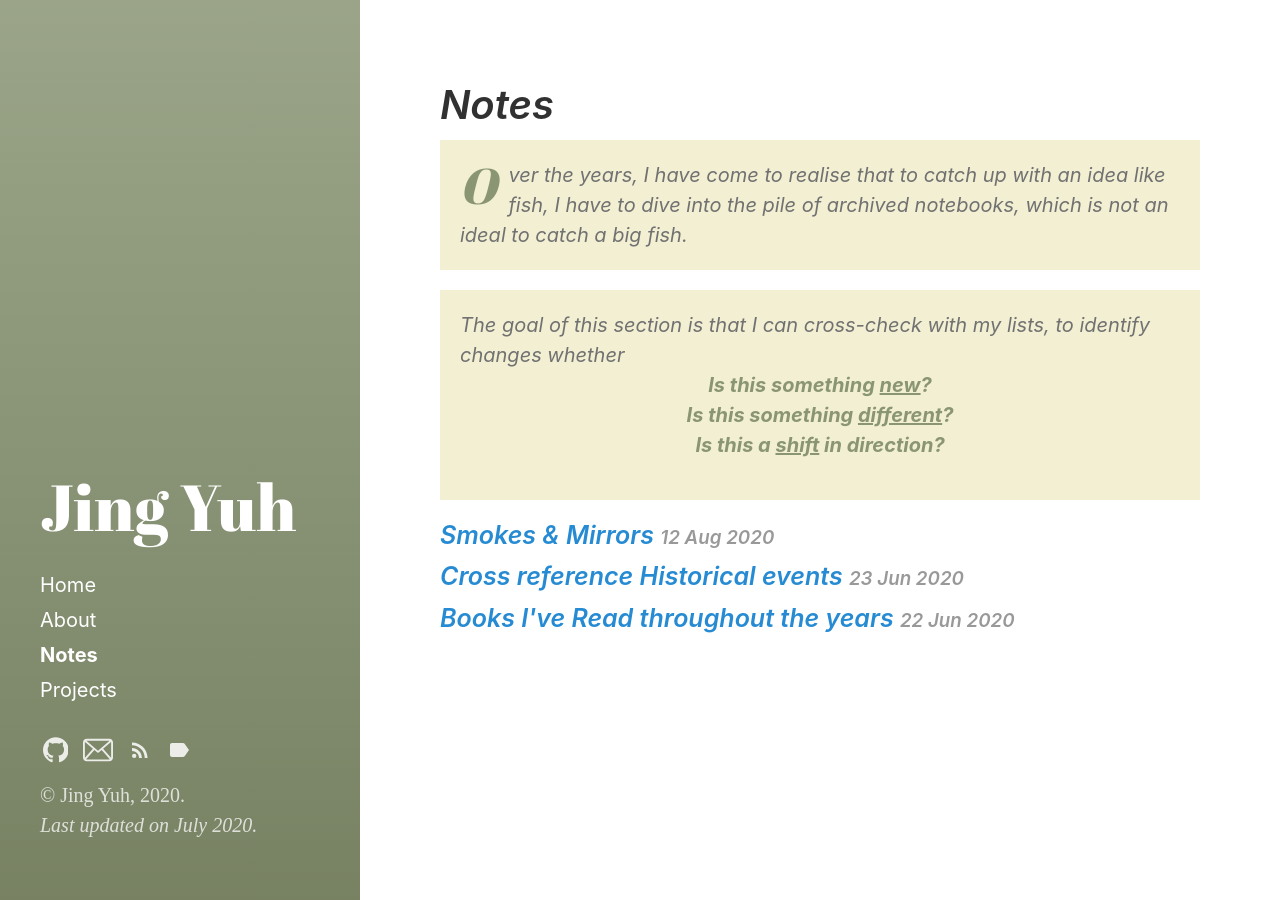
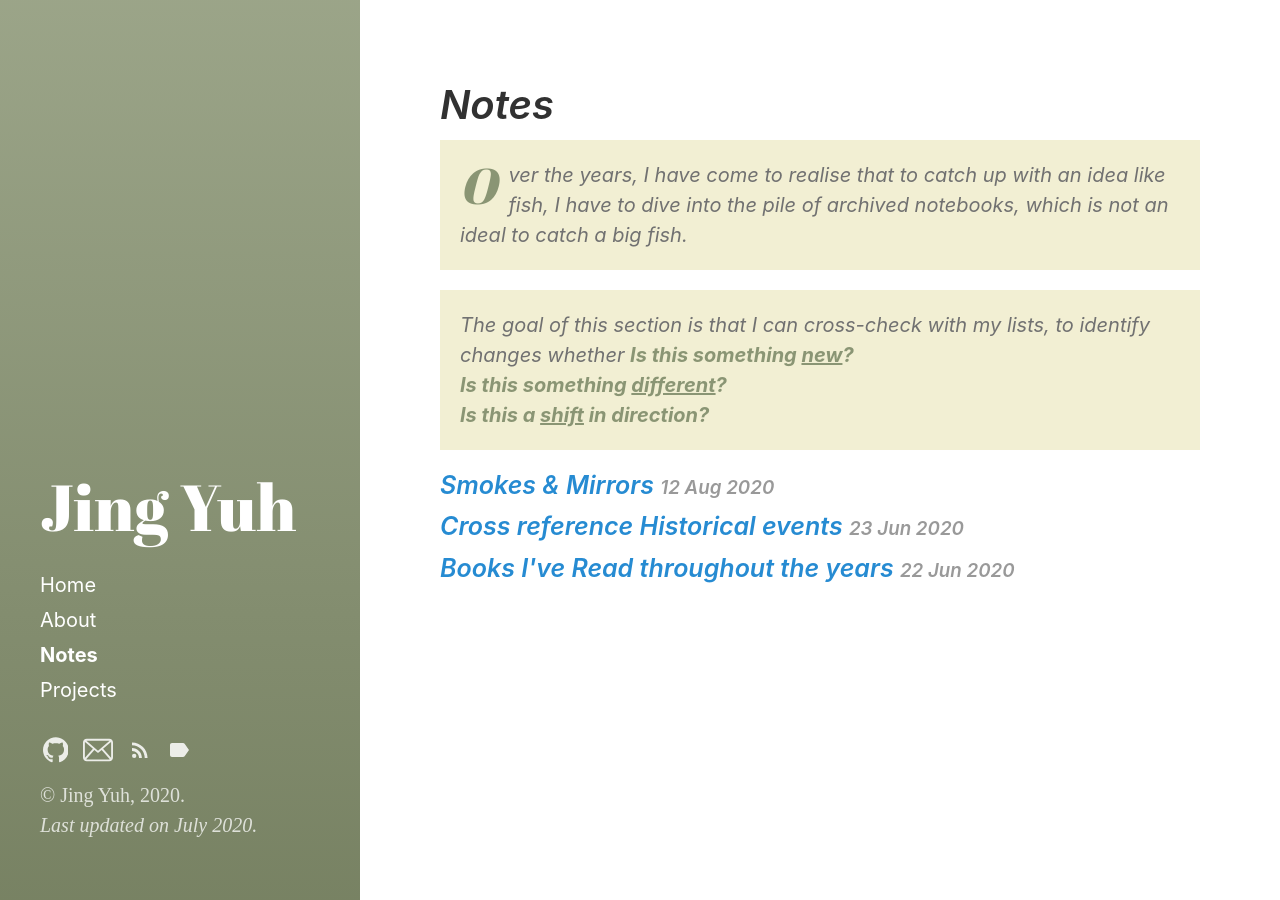
Before and after one commit to jyang123-bit/Website, a Jekyll site: the page built from category/Notes.md, in a window 1280 px wide. Built offline with Jekyll 4.4.1, drawn with Linux system fonts in a browser that asks for light colours.

Commit message:
Update Notes.md

```diff
--- a/category/Notes.md
+++ b/category/Notes.md
@@ -9,7 +9,7 @@ title: Notes
 </p>
 
 <div class="message">The goal of this section is that I can cross-check with my lists, to identify changes whether
-<p style="text-align: center;"><strong>Is this something <ins>new</ins>?
+<strong>Is this something <ins>new</ins>?
 
 <br><strong>Is this something <ins>different</ins>?</strong>
 
```
